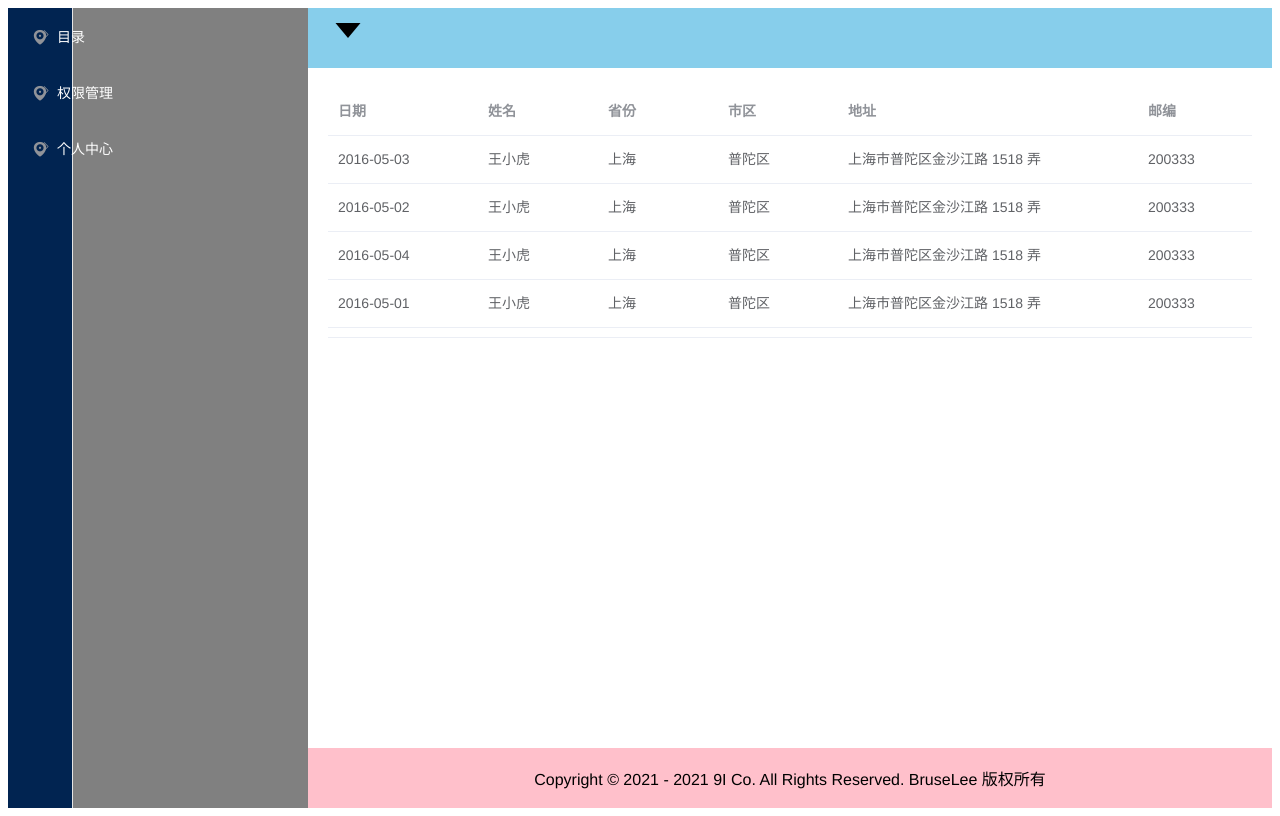
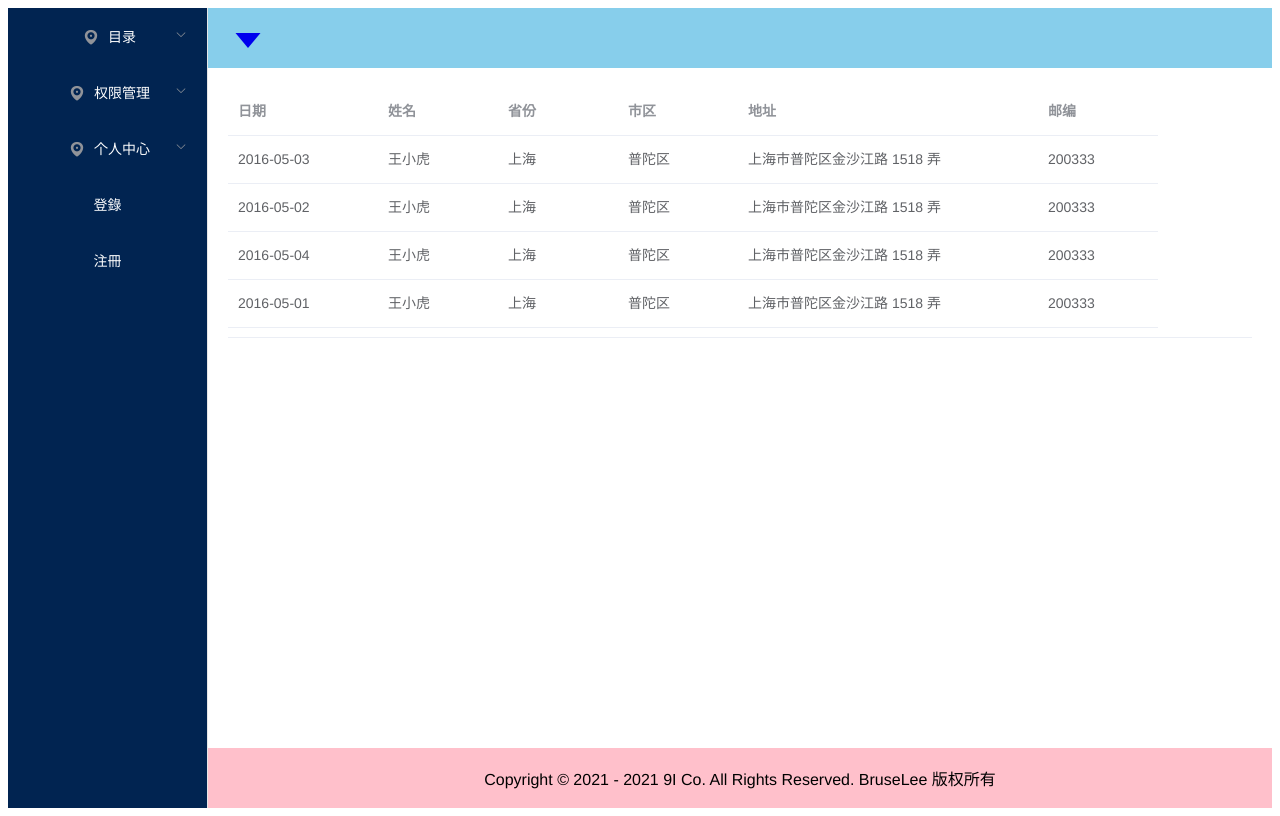
Before and after one commit to Bruse-Lee/Back-and-Front, a Vue app in the folder surveryfront/: page /log in a window 1280 px wide. Built offline with nearby package versions, Linux system fonts and the light colour scheme.

Commit message:
完成侧边栏伸缩问题

```diff
--- a/surveryfront/src/components/Layout.vue
+++ b/surveryfront/src/components/Layout.vue
@@ -1,11 +1,18 @@
 <template>
+  <div>
     <el-container>
-    <el-aside>
+      <el-aside :style="asideStyle">
         <sidebar :menus="menus"></sidebar>
       </el-aside>
       <el-container>
         <el-header>
-        <i class="el-icon-caret-bottom"></i>
+          <a href="#"
+            ><i
+              class="el-icon-caret-bottom"
+              :class="iconTurn"
+              @click="handleCollapse"
+            ></i
+          ></a>
           <!-- <headbar>
         </headbar> -->
         </el-header>
@@ -17,6 +24,7 @@
         </el-footer>
       </el-container>
     </el-container>
+  </div>
 </template>
 
 <script>
@@ -53,7 +61,7 @@
           obj.children = this.resolve(obj.children, obj.path);
         }
         // console.log(obj.path);
-        newArr.push(obj)
+        newArr.push(obj);
       });
       return newArr;
     },
@@ -63,6 +71,16 @@
       let newArr = this.resolve(routes);
       return newArr;
     },
+    asideStyle() {
+      return {
+        width: this.isCollapse ? "auto" : "200px",
+      };
+    },
+    iconTurn() {
+      return {
+        "icon-Turn": this.isCollapse ? true : "",
+      };
+    },
   },
 };
 </script>
@@ -70,12 +88,15 @@
 <style scoped>
 body {
   margin: 0px;
-  padding: 0px;
+  /* padding: 0px; */
 }
 .el-aside {
-  background-color: gray;
+  width: auto;
+  /* background-color: gray; */
 }
 .el-header {
+  display: flex;
+  align-items: center;
   background-color: skyblue;
 }
 .el-main {
@@ -91,4 +112,7 @@
 .el-icon-caret-bottom {
   font-size: 40px;
 }
+.icon-Turn{
+  transform: rotate(90deg);
+}
 </style>
--- a/surveryfront/src/components/sidebar/sidebar.vue
+++ b/surveryfront/src/components/sidebar/sidebar.vue
@@ -6,7 +6,7 @@
     text-color="#fff"
     active-text-color="#ffd04b"
     router
-    collapse
+    :collapse="collapse"
     unique-opened
   >
     <sidebarItem :menus="menus"></sidebarItem>
@@ -14,22 +14,26 @@
 </template>
 
 <script>
-import sidebarItem from '../sidebar/sidebarItem.vue'
+import sidebarItem from "../sidebar/sidebarItem.vue";
 export default {
   components: {
-    sidebarItem
+    sidebarItem,
   },
   props: {
     menus: {
       type: Array,
       require: true,
     },
+    collapse: {
+      type: Boolean,
+      default: false,
+    },
   },
 };
 </script>
 
 <style scoped>
-.el-menu{
+.el-menu {
   height: 100vh;
   text-align: center;
 }
```
Also changed, not shown: surveryfront/public/index.html (+8 -2 lines). Lines whose indentation alone changed are shown as unchanged.
